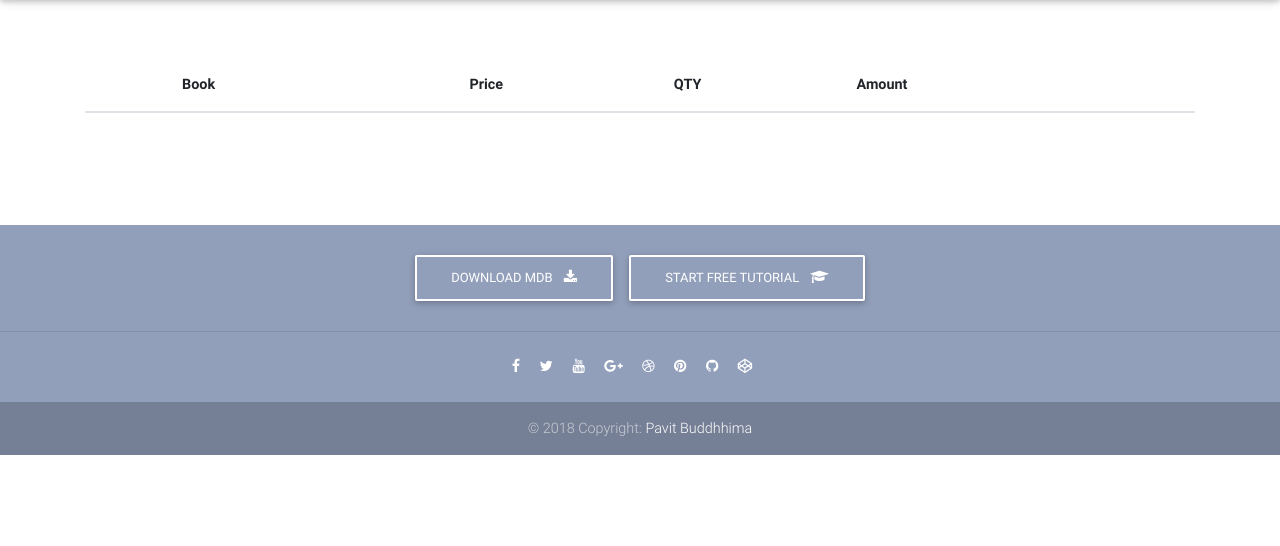
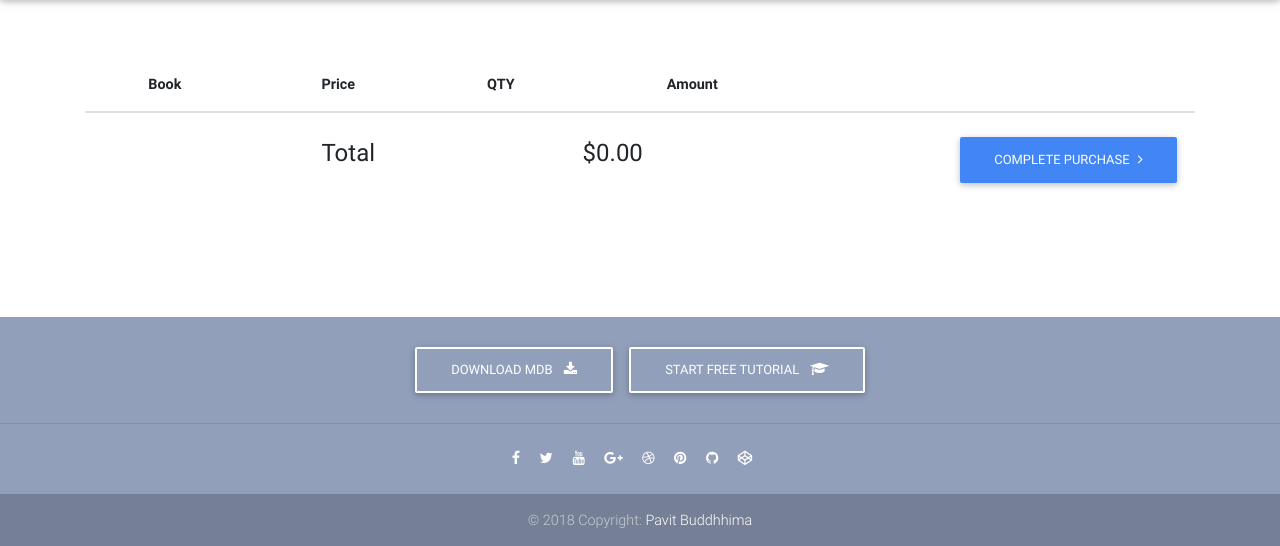
Before and after one commit to pavithB/BookStorm, a CodeIgniter app: page /BookStorm/CartController/viewCart in a window 1280 px wide. Shown: the part 64-610 px from the top of the page. Run offline with CodeIgniter, Linux system fonts and the light colour scheme; lists and menus that the app fills with data are empty; style sheets or scripts are compiled from the project's sources.

Commit message:
implement edit cart and remove cart

```diff
--- a/application/config/config.php
+++ b/application/config/config.php
@@ -382,7 +382,7 @@ $config['sess_cookie_name'] = 'ci_session';
 $config['sess_expiration'] = 7200;
 $config['sess_save_path'] = NULL;
 $config['sess_match_ip'] = FALSE;
-$config['sess_time_to_update'] = 300;
+$config['sess_time_to_update'] = 0;
 $config['sess_regenerate_destroy'] = FALSE;
 
 /*
--- a/application/controllers/CartController.php
+++ b/application/controllers/CartController.php
@@ -29,6 +29,30 @@ class CartController extends CI_Controller{
 
     }
 
+    public function updateQty($option, $cartRow){
+
+        $newQty = 0;
+        if($option === 'increment'){
+            $newQty = $this->cart->get_item($cartRow)['qty'] + 1;
+        }else if($option === 'decrement'){
+            $newQty = $this->cart->get_item($cartRow)['qty'] - 1;
+        }else if($option === 'remove'){
+            $newQty = 0;
+        }
+
+        $data = array(
+            'rowid' => $cartRow,
+            'qty'   => $newQty
+    );
+
+    $this->cart->update($data);
+
+
+    $this->load->view('partials/header');
+    $this->load->view('CartView');
+    $this->load->view('partials/footer');
+    }
+
     // echo $this->cart->total_items();
 
 
--- a/application/views/CartView.php
+++ b/application/views/CartView.php
@@ -51,28 +51,45 @@
                   <p class="text-muted">show category</p>
                 </td>
                 <td></td>
-                <td><?php echo $book['price']; ?></td>
+                <td>$<?php echo $this->cart->format_number($book['price']); ?></td>
                 <td class="text-center text-md-left">
                   <span class="qty"><?php echo $book['qty']; ?> </span>
-                  <div class="btn-group radio-group ml-2" data-toggle="buttons">
-                    <label class="btn btn-sm btn-primary btn-rounded waves-effect waves-light">
-                      <input type="radio" name="options" id="option1">—
-                    </label>
-                    <label class="btn btn-sm btn-primary btn-rounded waves-effect waves-light">
-                      <input type="radio" name="options" id="option2">+
-                    </label>
+                  <div class="btn-group ml-2">
+                    <button onclick="window.location='<?php echo base_url() ?>CartController/updateQty/decrement/<?php echo $book['rowid']; ?>'" class="btn btn-sm btn-primary btn-rounded waves-effect waves-light">—</button>
+                    <button onclick="window.location='<?php echo base_url() ?>CartController/updateQty/increment/<?php echo $book['rowid']; ?>'" class="btn btn-sm btn-primary btn-rounded waves-effect waves-light">+</button>
                   </div>
                 </td>
                 <td class="font-weight-bold">
-                  <strong><?php echo $book['price']; ?></strong>
+                  <strong>$<?php echo $this->cart->format_number($book['subtotal']); ?></strong>
                 </td>
                 <td>
-                  <button type="button" class="btn btn-sm btn-primary waves-effect waves-light" data-toggle="tooltip" data-placement="top" title="" data-original-title="Remove item">X
+                  <button onclick="window.location='<?php echo base_url() ?>CartController/updateQty/remove/<?php echo $book['rowid']; ?>'" type="button" class="btn btn-sm btn-primary waves-effect waves-light" data-toggle="tooltip" data-placement="top" title="" data-original-title="Remove item">X
                   </button>
                 </td>
               </tr>
               <?php } ?>
               <!-- /.item loop -->
+
+              <!-- Fourth row -->
+              <tr>
+                <td colspan="3"></td>
+                <td>
+                  <h4 class="mt-2">
+                    <strong>Total</strong>
+                  </h4>
+                </td>
+                <td class="text-right">
+                  <h4 class="mt-2">
+                    <strong>$<?php echo $this->cart->format_number($this->cart->total()); ?></strong>
+                  </h4>
+                </td>
+                <td colspan="3" class="text-right">
+                  <button type="button" class="btn btn-primary btn-rounded waves-effect waves-light">Complete purchase
+                    <i class="fa fa-angle-right right"></i>
+                  </button>
+                </td>
+              </tr>
+              <!-- Fourth row -->
 
             </tbody>
             <!-- /.Table body -->
@@ -86,5 +103,4 @@
 
     </div>
     <!-- /Main Container -->
-
   </main>
```
